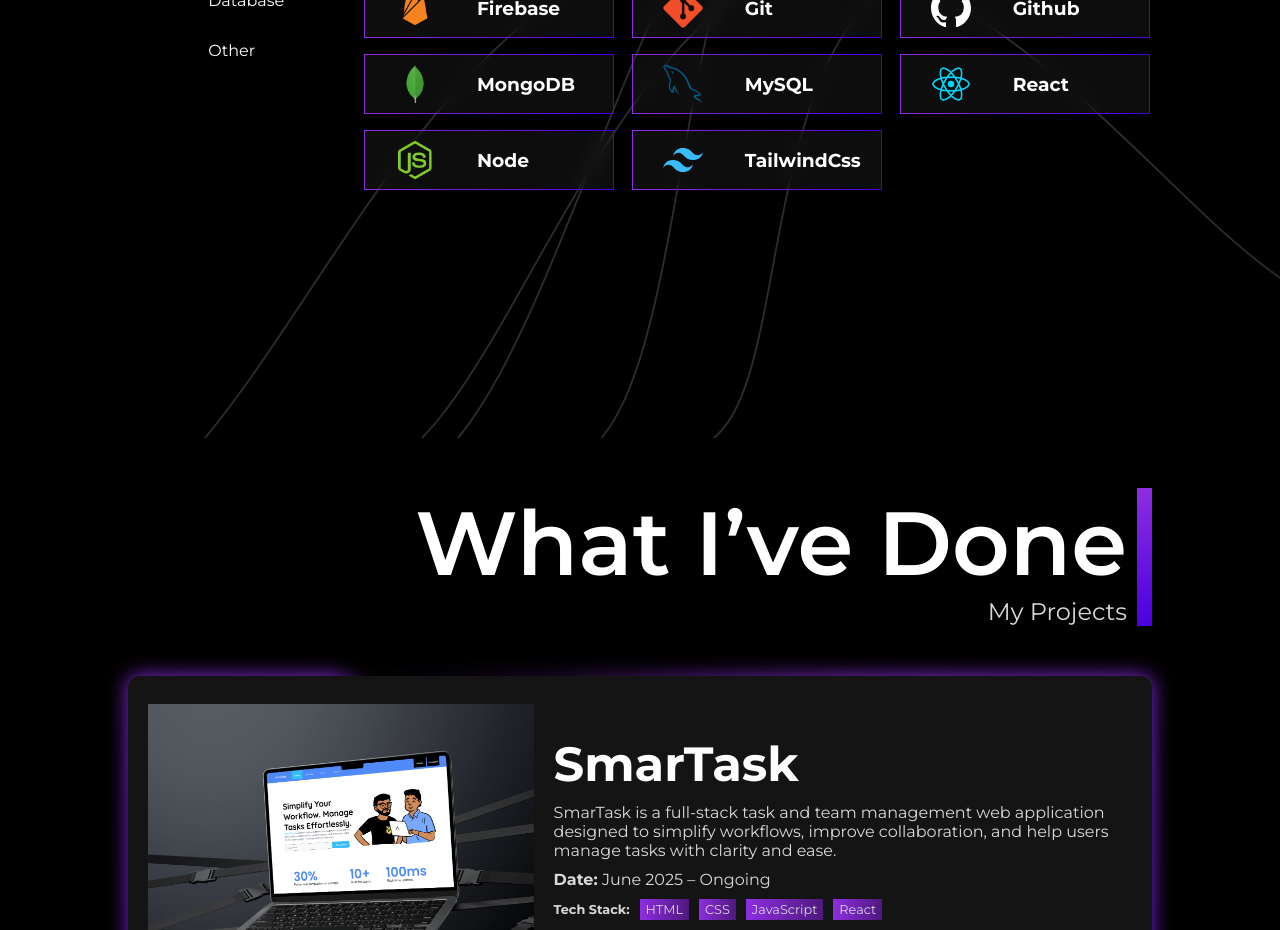
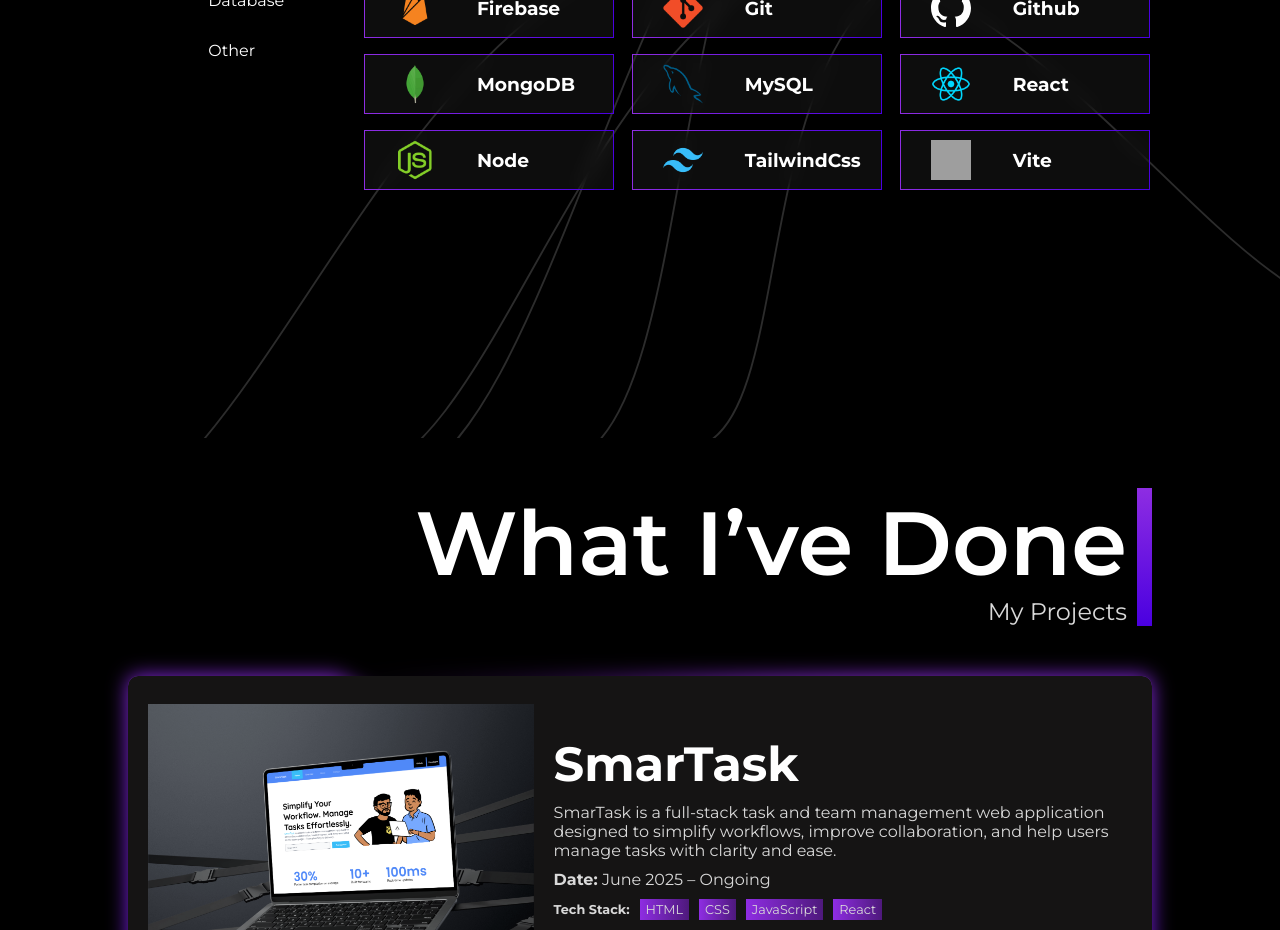
Before and after one commit to Bintooot/aniascoben-portfolio, a React (Vite) app: page / in a window 1280 px wide. Shown: the part 3100-4030 px from the top of the page. Built offline with nearby package versions, Linux system fonts and the light colour scheme; grey boxes are pictures that could not be loaded.

Commit message:
adding new skill data

```diff
--- a/src/data/data.js
+++ b/src/data/data.js
@@ -14,6 +14,7 @@ import MySQL from "../assets/icons/MySQL.png";
 import Node from "../assets/icons/Node.js.png";
 import React from "../assets/icons/React.png";
 import TailwindCss from "../assets/icons/TailwindCss.png";
+import Vite from "../assets/icons/vitejs.svg";
 
 // Skills Data Import End //
 
@@ -113,6 +114,12 @@ export const skills = [
     name: "TailwindCss",
     alt: "TailwindCss.png",
   },
+  {
+    id: 15,
+    image: Vite,
+    name: "Vite",
+    alt: "Vite.png",
+  },
 ];
 
 export const frontend = skills.filter((item) =>
@@ -123,7 +130,9 @@ export const backend = skills.filter((item) => [5, 13].includes(item.id));
 
 export const database = skills.filter((item) => [7, 10, 11].includes(item.id));
 
-export const others = skills.filter((item) => [4, 8, 6, 9].includes(item.id));
+export const others = skills.filter((item) =>
+  [4, 8, 6, 9, 15].includes(item.id)
+);
 
 // Project Data //
 
```
